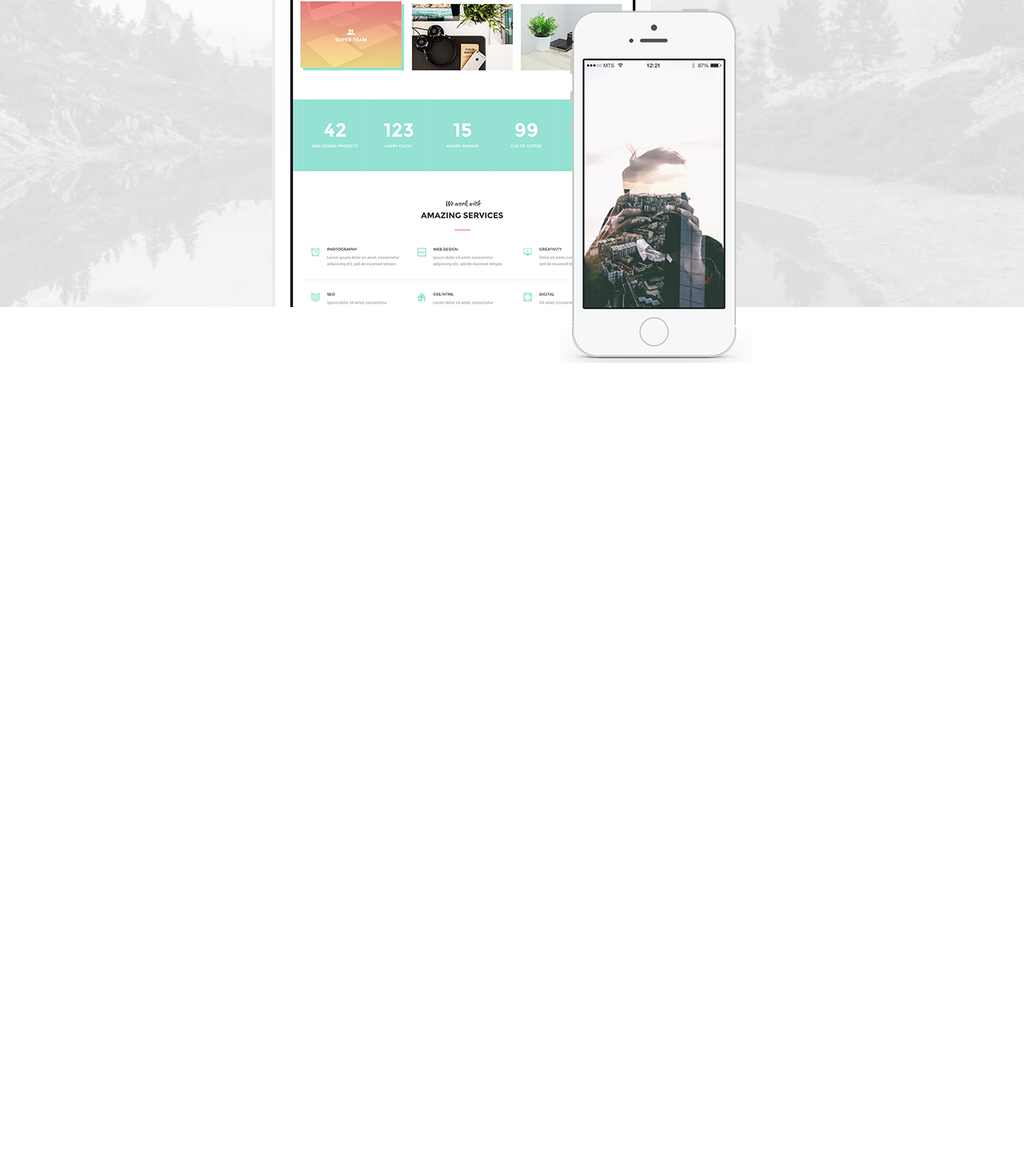
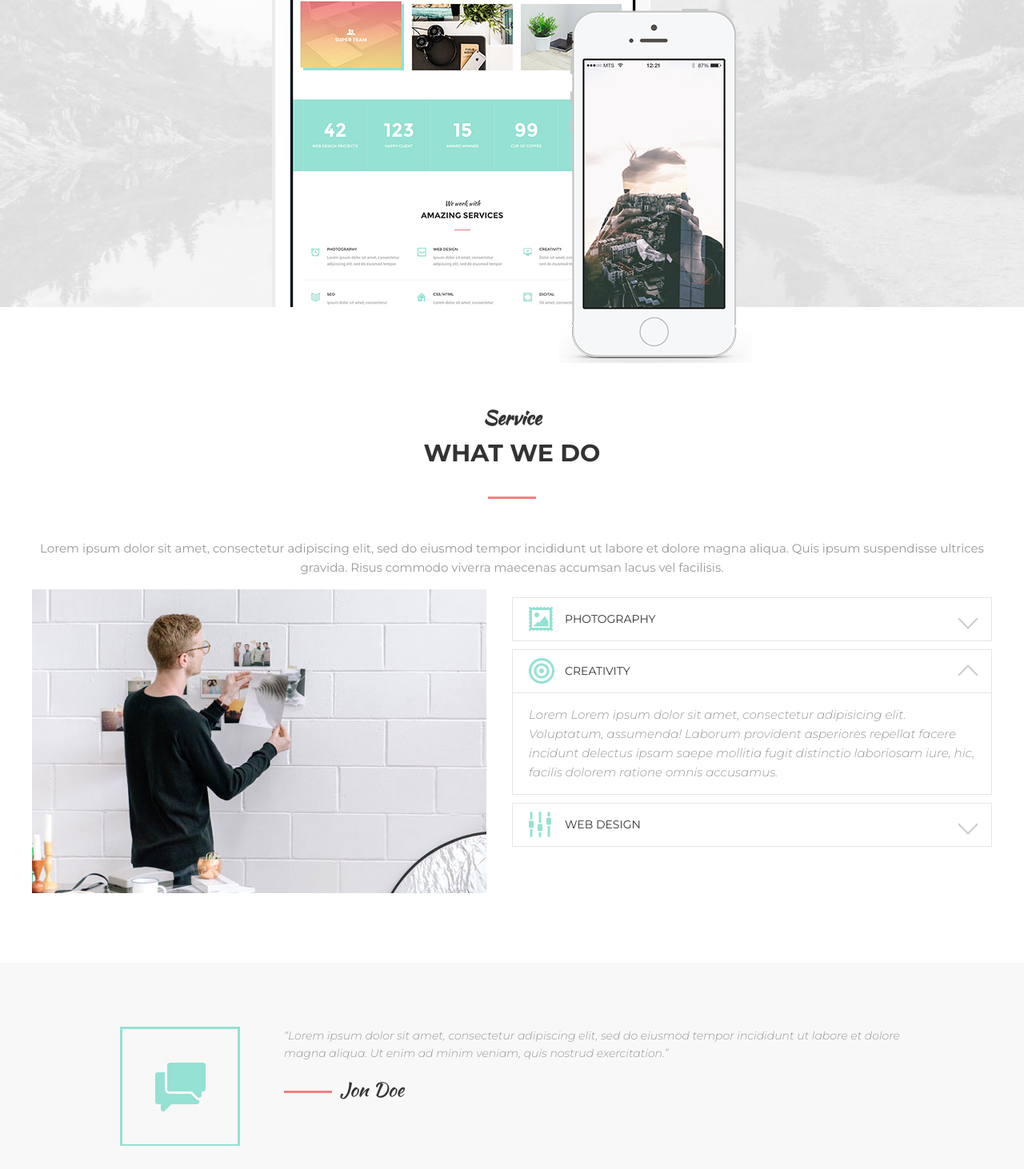
Before and after one commit to algor10/MOGO, a plain HTML site: page index.html in a window 1280 px wide. Shown: the part 3034-4496 px from the top of the page at 80% size. Before the commit the page ends 3488 px from the top, so only its background shows below. Drawn offline with Linux system fonts and the light colour scheme.

Commit message:
add two sections

```diff
--- a/assets/css/stylle.css
+++ b/assets/css/stylle.css
@@ -239,10 +239,15 @@ hr{
 }
 
 .section--devices{
+    margin-bottom: 40px;
     padding-bottom: 0;
     background: url(../img/devices/background_devices.jpg) center no-repeat;
     background-size: cover;
 
+}
+
+.section--gray{
+    background-color: #f8f8f8;
 }
 
 .section__header{
@@ -279,6 +284,7 @@ hr{
 .section__text{
     font-size: 15px;
     color: #999;
+    text-align: center;
 
 }
 
@@ -432,3 +438,132 @@ hr{
     right: 0;
     z-index: 1;
 }
+
+/* We do */
+
+.wedo{
+    display: flex;
+}
+
+.wedo__item{
+    width: 50%;
+}
+
+/* Accordeon */
+
+.accordeon__item{
+    border: 1px solid #e5e5e5;
+    margin-top: 10px;
+}
+
+.accordeon__item.active .accordeon__header{
+    border-bottom-color: #e5e5e5;
+}
+
+.accordeon__item.active .accordeon__content{
+    display: block;
+}
+
+.accordeon__item.active .accordeon__header{
+    border-bottom: 1px solid #e5e5e5;
+}
+
+.accordeon__item.active .accordeon__header::after{
+    transform: translateY(-50%) rotate(-45deg);
+    margin-top: 5px;
+}
+
+.accordeon__header{
+    padding: 15px 20px 15px 65px;
+    border-bottom: 1px solid  transparent;
+    position: relative;
+
+    cursor: pointer;
+}
+
+.accordeon__header::after{
+    content: "";
+    display: block;
+    width: 16px;
+    height: 16px;
+
+    border-top: 2px solid #ccc;
+    border-right: 2px solid #ccc;
+
+    position: absolute;
+    top: 50%;
+    right: 20px;
+    z-index: 1;
+
+    transform: translateY(-50%) rotate(135deg);
+}
+
+.accoreon__icon{
+    position: absolute;
+    top: 50%;
+    left: 20px;
+    z-index: 1;
+
+    transform: translateY(-50%);
+}
+
+.accordeon__content{
+    padding: 15px 20px;
+    display: none;
+
+    font-size: 15px;
+    color: #999;
+    font-style: italic;
+    font-weight: 300;
+}
+
+.accordeon__title{
+    font-size: 14px;
+    color: #333;
+    text-transform: uppercase;
+}
+
+
+/* Reviews */
+
+.reviews{
+    padding: 0 110px;
+}
+
+.reviews__item{
+    padding-left: 205px;
+    position: relative;
+}
+
+.reviews__photo{
+    position: absolute;
+    top: 0;
+    left: 0;
+    z-index: 1;
+}
+
+.reviews__text{
+    margin-bottom: 15px;
+
+    font-size: 14px;
+    font-weight: 300;
+    font-style: italic;
+    color: #999;
+
+}
+
+.reviews__autor{
+    font-family: 'Kaushan Script', cursive;
+    font-size: 24px;
+    color: #333;
+}
+
+.reviews__autor::before{
+    content: "";
+    display: inline-block;
+    width: 60px;
+    vertical-align: middle;
+    height: 3px;
+    margin-right: 10px;
+    background-color: #f38181;
+}
--- a/index.html
+++ b/index.html
@@ -6,7 +6,7 @@
     <meta http-equiv="X-UA-Compatible" content="IE=edge">
     <meta name="viewport" content="width=device-width, initial-scale=1.0">
     <link rel="stylesheet" href="assets/css/stylle.css">
-    <link href="https://fonts.googleapis.com/css2?family=Kaushan+Script&family=Montserrat:wght@400;700&display=swap"
+    <link href="https://fonts.googleapis.com/css2?family=Kaushan+Script&family=Montserrat:ital,wght@0,400;0,700;1,300&display=swap"
         rel="stylesheet">
     <title>Mogo</title>
 </head>
@@ -198,6 +198,75 @@
     </div>
 </section>
 
+<section class="section">
+    <div class="container">
+        <div class="section__header">
+            <h3 class="section__subtitle">Service</h3>
+            <h2 class="section__title">what we do</h2>
+        </div>
+        <div class="section__text">
+            <p>Lorem ipsum dolor sit amet, consectetur adipiscing elit, sed do eiusmod tempor incididunt ut
+                labore et dolore magna aliqua. Quis ipsum suspendisse ultrices gravida. Risus commodo viverra
+                maecenas accumsan lacus vel facilisis. </p>
+        </div>
+
+        <div class="wedo">
+            <div class="wedo__item">
+                <img src="assets/img/We Do/We_DO.jpg" alt="">
+            </div>
+            <div class="wedo__item">
+                <div class="accordeon">
+                    <div class="accordeon__item">
+                        <div class="accordeon__header">
+                            <img class="accoreon__icon" src="assets/img/We Do/Photography.png" alt="">
+                            <div class="accordeon__title">Photography</div>
+                        </div>
+                        <div class="accordeon__content">
+                            Lorem ipsum dolor sit amet, consectetur adipiscing elit, sed do eiusmod tempor incididunt ut labore et dolore magna aliqua. Ut enim ad minim veniam, quis nostrud exercitation ullamco laboris nisi ut aliquip ex ea commodo consequat. Duis aute irure dolor in reprehenderit in voluptate velit esse cillum dolore eu fugiat nulla pariatur. Excepteur sint occaecat cupidatat non proident, sunt in culpa qui officia deserunt mollit anim id est laborum.
+                        </div>
+                    </div>
+                    <div class="accordeon__item active">
+                        <div class="accordeon__header">
+                            <img class="accoreon__icon" src="assets/img/We Do/Creative.png" alt="">
+                            <div class="accordeon__title">creativity</div>
+                        </div>
+                        <div class="accordeon__content">
+                            Lorem Lorem ipsum dolor sit amet, consectetur adipisicing elit. Voluptatum, assumenda! Laborum provident asperiores repellat facere incidunt delectus ipsam saepe mollitia fugit distinctio laboriosam iure, hic, facilis dolorem ratione omnis accusamus.
+                        </div>
+                    </div>
+                    <div class="accordeon__item">
+                        <div class="accordeon__header">
+                            <img class="accoreon__icon" src="assets/img/We Do/Web_design.png" alt="">
+                            <div class="accordeon__title">web design</div>
+                        </div>
+                        <div class="accordeon__content">
+                            Lorem ipsum dolor sit amet consectetur adipisicing elit. Magni incidunt provident quibusdam hic eos quis, a ut aut natus! Nulla aperiam deserunt nesciunt facilis aliquid repellendus, quo fugiat unde eaque.
+                        </div>
+                    </div>
+                </div> <!-- accordeon -->
+            </div>  <!--wedo__item-->
+        </div> <!--WE DO-->
+
+    </div>
+</section>
+
+
+<div class="section section--gray">
+    <div class="container">
+
+        <div class="reviews">
+            <div class="reviews__item">
+                <img class="reviews__photo" src="assets/img/reviews/photo_autor.jpg" alt="">
+                <div class="reviews__text">
+                    “Lorem ipsum dolor sit amet, consectetur adipiscing elit, sed do eiusmod tempor incididunt ut labore et dolore magna aliqua. Ut enim ad minim veniam, quis nostrud exercitation.”
+                </div>
+                <div class="reviews__autor">Jon Doe</div>
+            </div>
+        </div>
+
+    </div>
+</div>
+
 </body>
 
 </html>
```
Also changed, not shown: assets/img/We Do/Creative.png (added), assets/img/We Do/Photography.png (added), assets/img/We Do/We_DO.jpg (added), assets/img/We Do/Web_design.png (added), assets/img/reviews/photo_autor.jpg (added).
